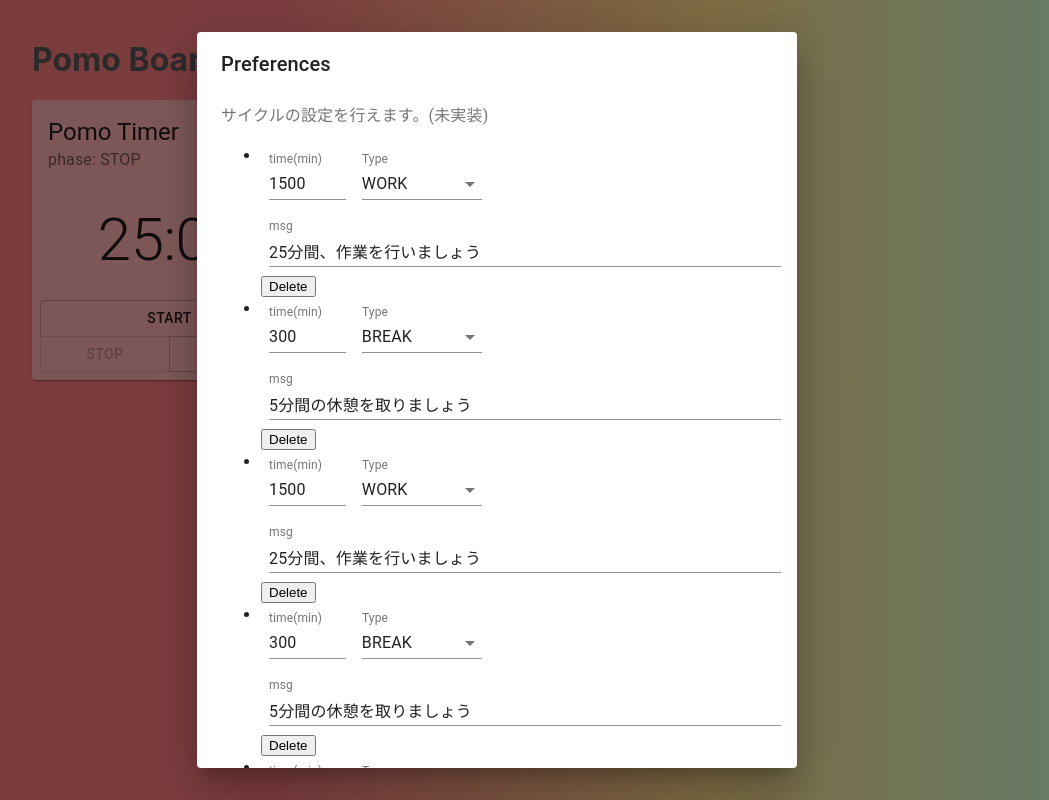
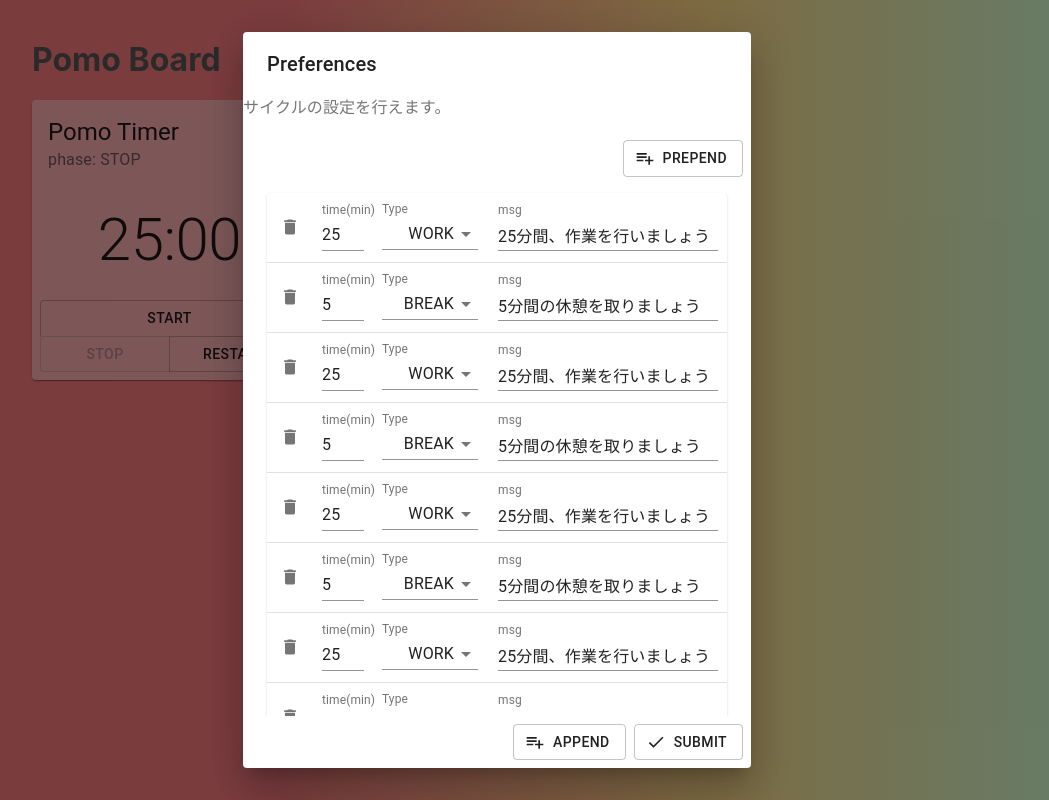
Before and after one commit to Igusaya/PomoBoard, a React (Create React App) app: page / in a window 1280 px wide. Both pictures are taken after a click on the button "settings". Shown: the whole page, without its empty margins (143-1192 px from the left). Built offline with nearby package versions, Linux system fonts and the light colour scheme.

Commit message:
update: サイクルリストの表示をテーブルへ変更

```diff
--- a/src/components/Setting.tsx
+++ b/src/components/Setting.tsx
@@ -4,6 +4,7 @@ import {
   DialogTitle,
   DialogContent,
   DialogContentText,
+  DialogActions,
   TextField,
   Button,
   Select,
@@ -11,7 +12,15 @@ import {
   FormControl,
   InputLabel,
   FormHelperText,
+  TableContainer,
+  Table,
+  Paper,
+  TableRow,
+  TableCell,
+  TableBody,
+  IconButton,
 } from '@material-ui/core';
+import { Delete, PlaylistAdd, Done } from '@material-ui/icons';
 import { useForm, Controller, useFieldArray } from 'react-hook-form';
 import { createStyles, makeStyles, Theme } from '@material-ui/core/styles';
 
@@ -30,15 +39,21 @@ const useStyles = makeStyles((theme: Theme) =>
         margin: theme.spacing(1),
       },
     },
-    textField: {
-      width: '15%',
+    timeTextField: {
+      width: '3em',
+    },
+    typeTextField: {
+      width: '6em',
     },
     formControl: {
       margin: theme.spacing(1),
-      minWidth: 120,
+      minWidth: '7em',
     },
     selectEmpty: {
       marginTop: theme.spacing(2),
+    },
+    cell: {
+      padding: '1px',
     },
   }),
 );
@@ -63,7 +78,7 @@ const SettingComponent: FC<SettingProps> = (props: SettingProps) => {
   const onSubmit = (datas: any) => {
     const list = datas.test.map(
       (data: { time: string; type: string; msg: string }) => ({
-        time: parseInt(data.time, 10),
+        time: parseInt(data.time, 10) * 60,
         type: data.type,
         msg: data.msg,
       }),
@@ -77,27 +92,55 @@ const SettingComponent: FC<SettingProps> = (props: SettingProps) => {
   };
 
   return (
-    <Dialog
-      onClose={handleClose}
-      aria-labelledby="simple-dialog-title"
-      open={open}
+    <Dialog onClose={handleClose} aria-labelledby="setting-dialog" open={open}>
+      <DialogTitle>Preferences</DialogTitle>
+      <DialogContentText>サイクルの設定を行えます。</DialogContentText>
+      <DialogActions>
+        <Button
+          onClick={() => prepend({})}
+          variant="outlined"
+          startIcon={<PlaylistAdd />}
         >
-      <DialogTitle>Preferences</DialogTitle>
+          prepend
+        </Button>
+      </DialogActions>
       <DialogContent>
-        <DialogContentText>
-          サイクルの設定を行えます。(未実装)
-        </DialogContentText>
+        <form className={classes.root}>
+          <TableContainer component={Paper}>
+            <Table aria-label="setting-cycle">
+              <TableBody>
+                {fields.map((item, index) => (
+                  <TableRow key={item.id}>
+                    <TableCell
+                      align="center"
+                      scope="row"
+                      className={classes.cell}
+                    >
+                      <IconButton
+                        onClick={() => remove(index)}
+                        aria-label="delete"
+                      >
+                        <Delete fontSize="small" />
+                      </IconButton>
+                    </TableCell>
 
-        <form className={classes.root}>
-          <ul>
-            {fields.map((item, index) => (
-              <li key={item.id}>
+                    <TableCell
+                      align="right"
+                      scope="row"
+                      className={classes.cell}
+                    >
                       <TextField
                         name={`test[${index}].time`}
                         label="time(min)"
                         type="number"
-                  defaultValue={item.time}
-                  inputRef={register({ required: true })}
+                        defaultValue={item.time && item.time / 60}
+                        inputRef={register({
+                          required: '必須',
+                          min: {
+                            value: 1,
+                            message: '１以上を入力してください。',
+                          },
+                        })}
                         error={Boolean(
                           errors &&
                             errors.test &&
@@ -108,11 +151,17 @@ const SettingComponent: FC<SettingProps> = (props: SettingProps) => {
                           errors.test &&
                           errors.test[index] &&
                           errors.test[index].time &&
-                    'This field is required'
+                          errors.test[index].time.message
                         }
-                  className={classes.textField}
+                        className={classes.timeTextField}
                       />
+                    </TableCell>
 
+                    <TableCell
+                      align="right"
+                      scope="row"
+                      className={classes.cell}
+                    >
                       <FormControl
                         className={classes.formControl}
                         error={Boolean(
@@ -128,13 +177,13 @@ const SettingComponent: FC<SettingProps> = (props: SettingProps) => {
                               <MenuItem value="WORK">WORK</MenuItem>
                               <MenuItem value="BREAK">BREAK</MenuItem>
                               <MenuItem value="REST">REST</MenuItem>
-                        <MenuItem value="BUFFER_REST">BUFFER_REST</MenuItem>
                             </Select>
                           }
                           name={`test[${index}].type`}
                           rules={{ required: 'this is required!' }}
                           control={control}
                           defaultValue={item.type ? item.type : ''}
+                          className={classes.typeTextField}
                         />
                         <FormHelperText>
                           {errors.test &&
@@ -143,15 +192,22 @@ const SettingComponent: FC<SettingProps> = (props: SettingProps) => {
                             errors.test[index].type.message}
                         </FormHelperText>
                       </FormControl>
+                    </TableCell>
 
+                    <TableCell
+                      align="right"
+                      scope="row"
+                      className={classes.cell}
+                    >
                       <TextField
                         inputRef={register({ required: true })}
                         label="msg"
                         name={`test[${index}].msg`}
                         defaultValue={item.msg}
-                  fullWidth
                         error={Boolean(
-                    errors.test && errors.test[index] && errors.test[index].msg,
+                          errors.test &&
+                            errors.test[index] &&
+                            errors.test[index].msg,
                         )}
                         helperText={
                           errors.test &&
@@ -160,25 +216,30 @@ const SettingComponent: FC<SettingProps> = (props: SettingProps) => {
                           'This field is required'
                         }
                       />
-
-                <button type="button" onClick={() => remove(index)}>
-                  Delete
-                </button>
-              </li>
+                    </TableCell>
+                  </TableRow>
                 ))}
-          </ul>
-
-          <Button onClick={() => append({})} variant="contained">
+              </TableBody>
+            </Table>
+          </TableContainer>
+        </form>
+      </DialogContent>
+      <DialogActions>
+        <Button
+          onClick={() => append({})}
+          variant="outlined"
+          startIcon={<PlaylistAdd />}
+        >
           append
         </Button>
-          <Button onClick={() => prepend({})} variant="contained">
-            prepend
-          </Button>
-          <Button onClick={handleSubmit(onSubmit)} variant="contained">
+        <Button
+          onClick={handleSubmit(onSubmit)}
+          variant="outlined"
+          startIcon={<Done />}
+        >
           Submit
         </Button>
-        </form>
-      </DialogContent>
+      </DialogActions>
     </Dialog>
   );
 };
--- a/src/reducers/Setting.ts
+++ b/src/reducers/Setting.ts
@@ -17,7 +17,7 @@ export const initialState: SettingState = {
     { time: 900, type: 'REST', msg: '15分から30分間の休憩に入りましょう' },
     {
       time: 900,
-      type: 'BUFFER_REST',
+      type: 'REST',
       msg: '今から15分後までに作業を再開しましょう',
     },
   ],
```
Lines whose indentation alone changed are shown as unchanged.
